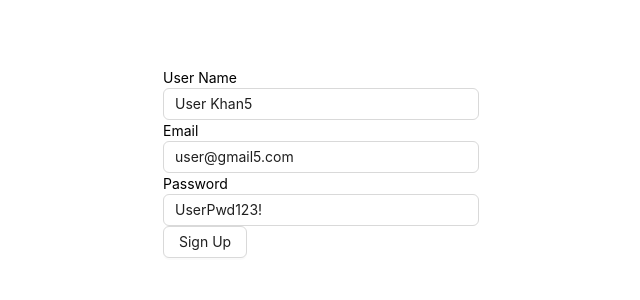
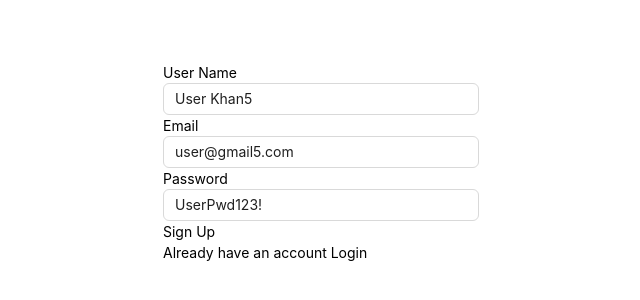
Before and after one commit to belalhossain22000/AssetFlow-FrontEnd, a React (Vite) app: page /register in a window 1280 px wide. Shown: the part 238-538 px from the top of the page, without its empty margins (319-959 px from the left). Built offline with nearby package versions, Linux system fonts and the light colour scheme.

Commit message:
add navigator for login and registration

```diff
--- a/src/pages/Login.tsx
+++ b/src/pages/Login.tsx
@@ -4,7 +4,7 @@ import FormInput from "../components/form/FormInput";
 import { FieldValues } from "react-hook-form";
 import { useLoginMutation } from "../redux/api/authApi/authApi";
 import { verifyToken } from "../utils/verifyToken";
-import { useNavigate } from "react-router-dom";
+import { Link, useNavigate } from "react-router-dom";
 import { useAppDispatch } from "../redux/hooks";
 import { TUser, setUser } from "../redux/features/authSlice";
 import { toast } from "sonner";
@@ -37,12 +37,12 @@ const Login = () => {
       navigate(`/${user.role}/dashboard`);
       toast.success("Logged in", { id: toastId, duration: 2000 });
     } catch {
-      toast.error("Something went wrong", { id: toastId, duration: 2000 });
+      toast.error("Something went wrong login failed", { id: toastId, duration: 2000 });
     }
   };
 
   return (
-    <Row justify="center" align="middle" className="h-[100vh]">
+    <Row  className="w-full md:w-1/2 mx-auto h-[100vh]" justify="center" align="middle">
       <Form  onSubmit={onSubmit} defaultValues={defaultValues}>
         <h2 className="font-semibold text-5xl my-12 text-center text-gray-600">Login Here </h2>
         <FormInput type="text" name="username" label="User Name" />
@@ -53,6 +53,7 @@ const Login = () => {
         >
           {isLoading ? "Logging in" : "Login"}
         </button>
+        <p className="text-center mt-5">Don't have an account Register <Link to="/register" className="text-blue-500 hover:underline"> Register</Link></p>
       </Form>
     </Row>
   );
--- a/src/pages/Register.tsx
+++ b/src/pages/Register.tsx
@@ -1,44 +1,62 @@
-import { Button, Row } from "antd";
+import { Row } from "antd";
 import Form from "../components/form/Form";
 import FormInput from "../components/form/FormInput";
 import { FieldValues } from "react-hook-form";
 import { useRegisterMutation } from "../redux/api/authApi/authApi";
-import toast from "react-hot-toast";
+import { toast } from "sonner";
+import { Link, useNavigate } from "react-router-dom";
 
 const Register = () => {
   const [register, { isLoading }] = useRegisterMutation();
-
-
+  const navigate = useNavigate();
   // testing for default value
   const defaultValues = {
     username: "User Khan5",
-    email:'user@gmail5.com',
+    email: "user@gmail5.com",
     password: "UserPwd123!",
   };
 
   // register handler
   const onSubmit = async (data: FieldValues) => {
+    const toastId = toast.loading("Registering");
     try {
       const res = await register(data).unwrap();
       console.log(res?.data);
-      toast.success("Registration Success");
+      navigate("/login");
+      toast.success("Registration Success", { id: toastId, duration: 2000 });
     } catch (error) {
-      toast.error("Registration Success");
+      toast.error("Registration Failed");
       console.log(error);
     }
   };
 
   return (
-    <Row justify="center" align="middle" style={{ height: "100vh" }}>
+    <div>
+      <Row
+        className="w-full md:w-1/2 mx-auto"
+        justify="center"
+        align="middle"
+        style={{ height: "100vh" }}
+      >
         <Form onSubmit={onSubmit} defaultValues={defaultValues}>
           <FormInput type="text" name="username" label="User Name" />
           <FormInput type="email" name="email" label="Email" />
           <FormInput type="text" name="password" label="Password" />
-        <Button htmlType="submit">
+          <button
+            type="submit"
+            className="bg-green-600 px-5 py-3 font-semibold text-white w-full rounded-md"
+          >
             {isLoading ? "Signing Up" : "Sign Up"}
-        </Button>
+          </button>
+          <p className="mt-5 text-center">
+            Already have an account{" "}
+            <Link to="/login" className="text-blue-500 hover:underline">
+              Login
+            </Link>
+          </p>
         </Form>
       </Row>
+    </div>
   );
 };
 
```
Lines whose indentation alone changed are shown as unchanged.
